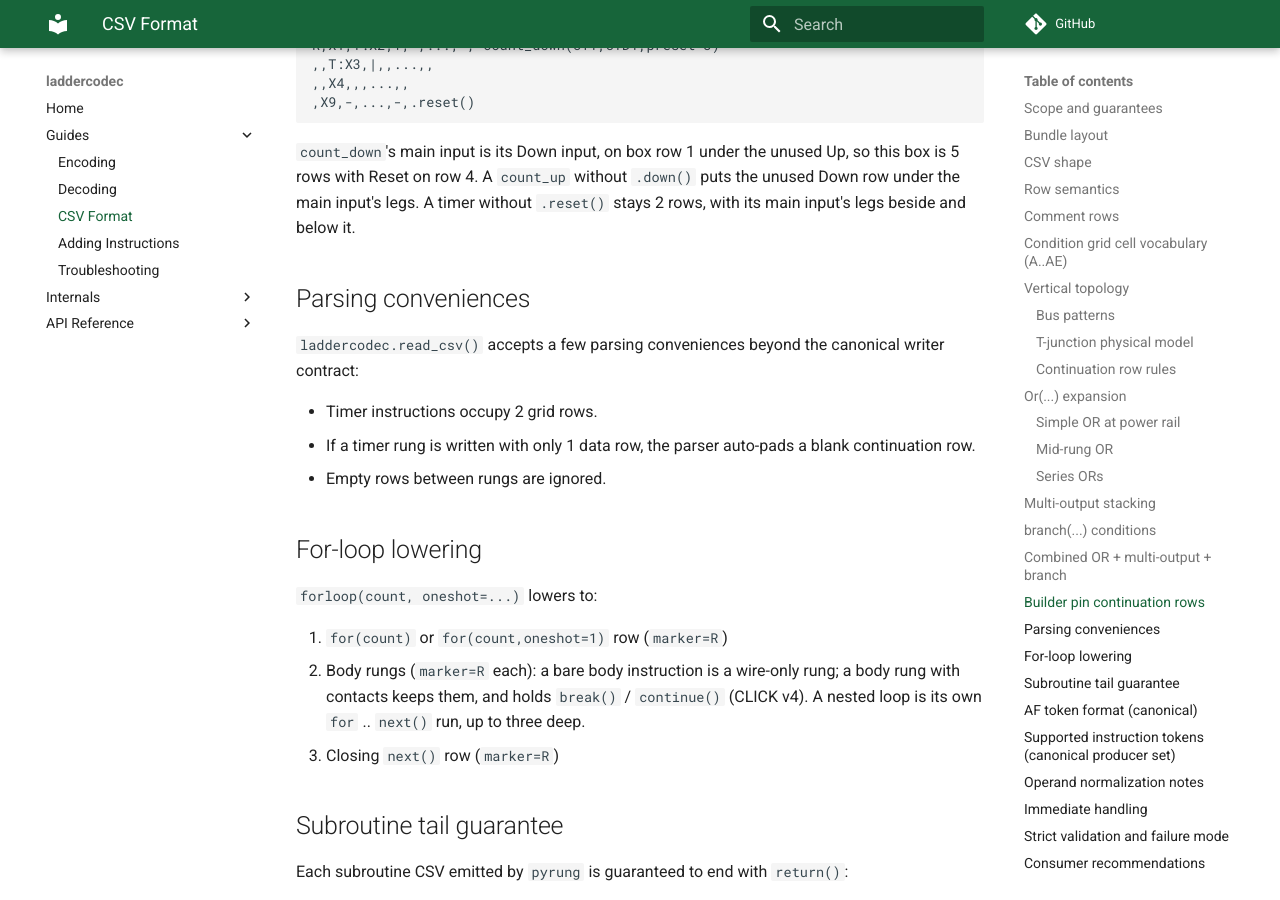
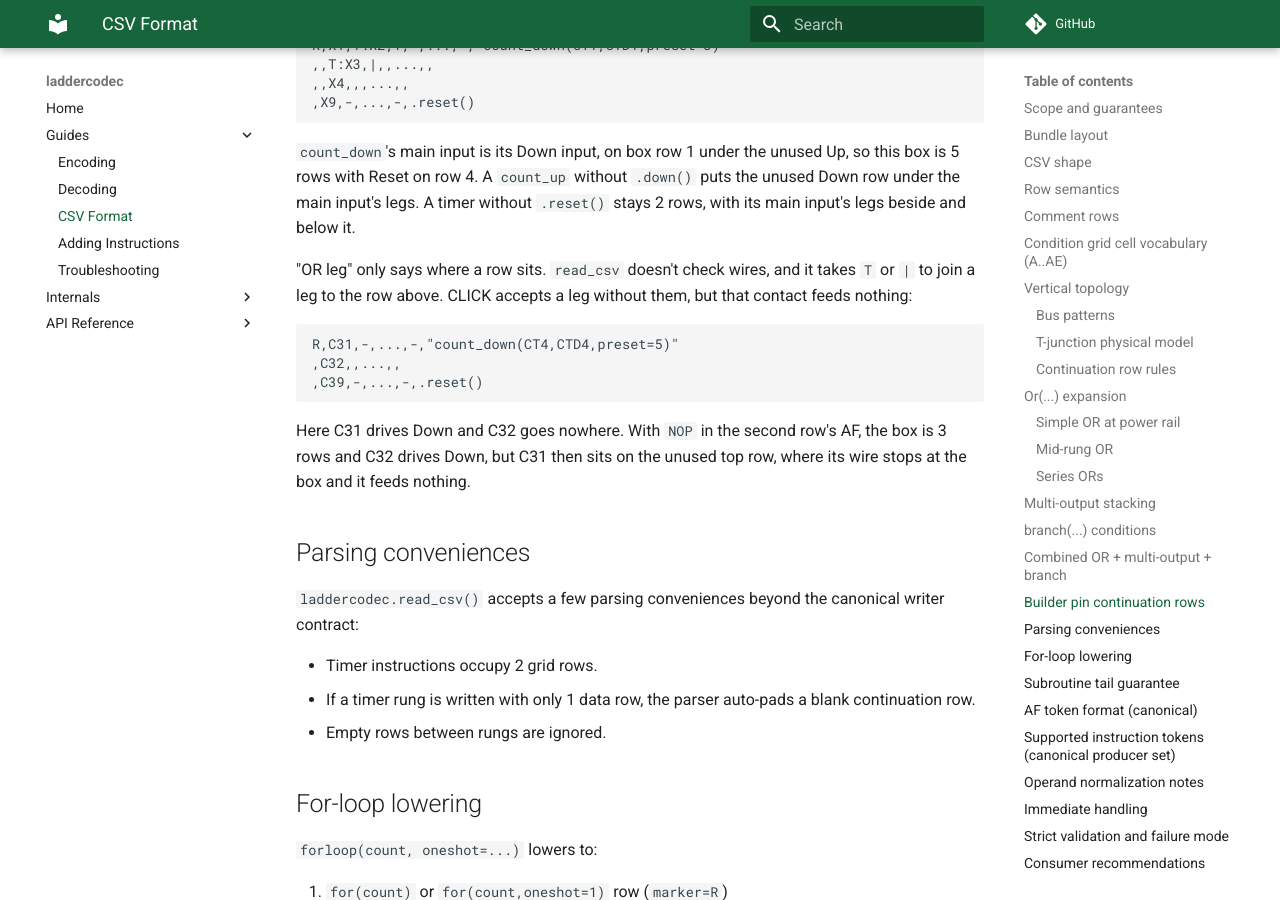
Before and after one commit to ssweber/laddercodec, an MkDocs documentation site: the page built from docs/guides/csv-format.md, in a window 1280 px wide and 900 px high, scrolled down 7302 px. Built offline with MkDocs 1.6.1 and Material for MkDocs 9.7.7, drawn with Linux system fonts in a browser that asks for light colours; comment, search, counter and statistics services are not loaded.

Commit message:
test(count_down): capture OR layouts from CLICK 4.00; update docs for v4
Add CLICK 4.00's copy-back of 8 count_down rungs and a test that the
layout read_csv gives them survives CLICK: legs under Down push Reset
down, and re-encoding matches CLICK's box height and part bytes.

Docs: README and docs home say tested through v4 and mention
find_v4_only(); `make` is described correctly. The CSV guide says "OR
leg" only describes a row's position and that T or | makes a real OR.
The 0.3.0 changelog entry now says what changed for a blank-AF row
under count_down.

Co-Authored-By: Claude Opus 5.5 <noreply@anthropic.com>

````diff
--- a/docs/guides/csv-format.md
+++ b/docs/guides/csv-format.md
@@ -325,6 +325,20 @@ so this box is 5 rows with Reset on row 4. A `count_up` without `.down()` puts
 the unused Down row under the main input's legs. A timer without `.reset()`
 stays 2 rows, with its main input's legs beside and below it.
 
+"OR leg" only says where a row sits. `read_csv` doesn't check wires, and it takes
+`T` or `|` to join a leg to the row above. CLICK accepts a leg without them, but
+that contact feeds nothing:
+
+```csv
+R,C31,-,...,-,"count_down(CT4,CTD4,preset=5)"
+,C32,,...,,
+,C39,-,...,-,.reset()
+```
+
+Here C31 drives Down and C32 goes nowhere. With `NOP` in the second row's AF, the
+box is 3 rows and C32 drives Down, but C31 then sits on the unused top row, where
+its wire stops at the box and it feeds nothing.
+
 ## Parsing conveniences
 
 `laddercodec.read_csv()` accepts a few parsing conveniences beyond the canonical
````
Also changed, not shown: AGENTS.md (+1 -1 lines), CHANGELOG.md (+1 -1 lines), README.md (+4 -4 lines), docs/AGENTS.md (+1 -1 lines), docs/index.md (+3 -3 lines), docs/internals/instruction-blobs.md (+1 -1 lines), 4 other files.
